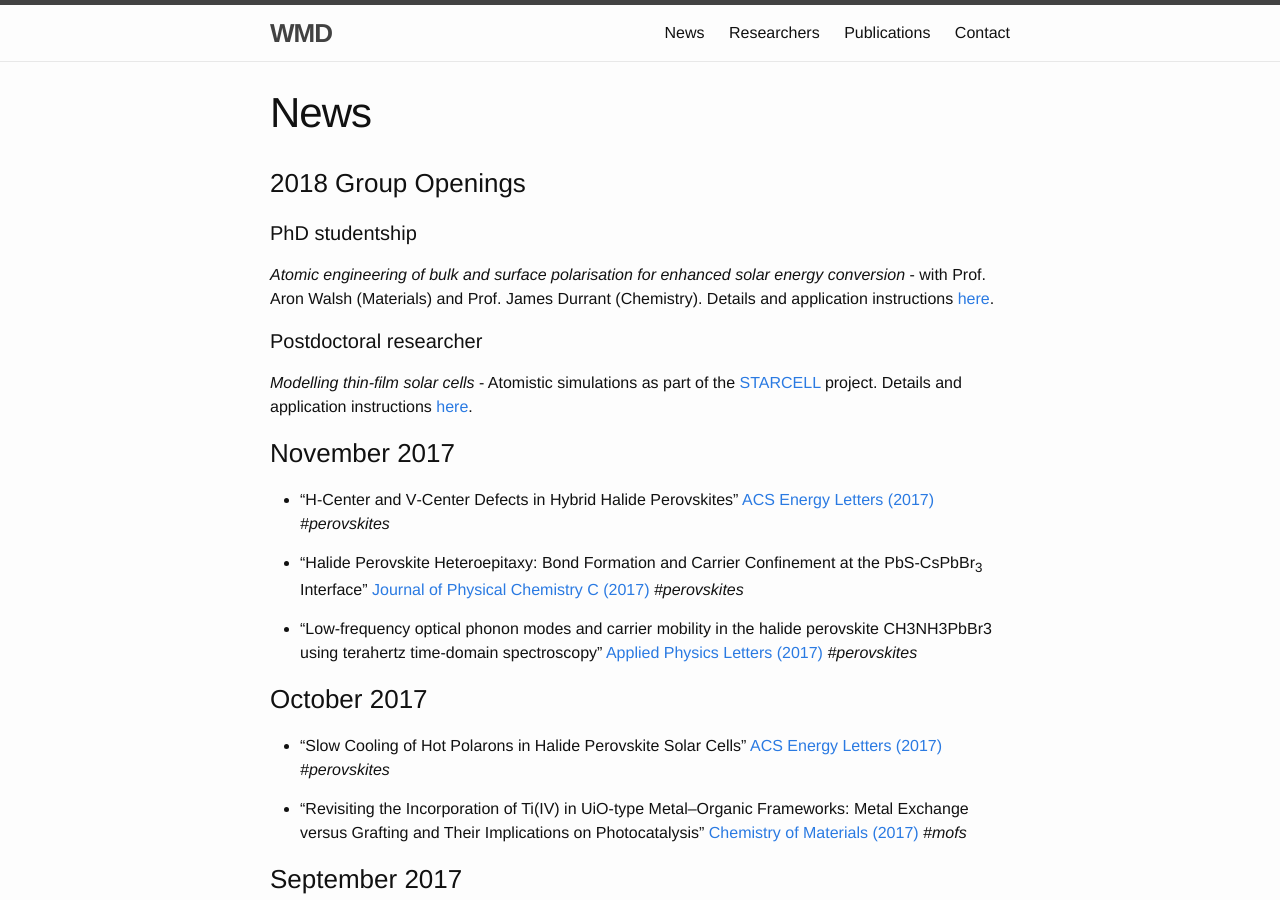
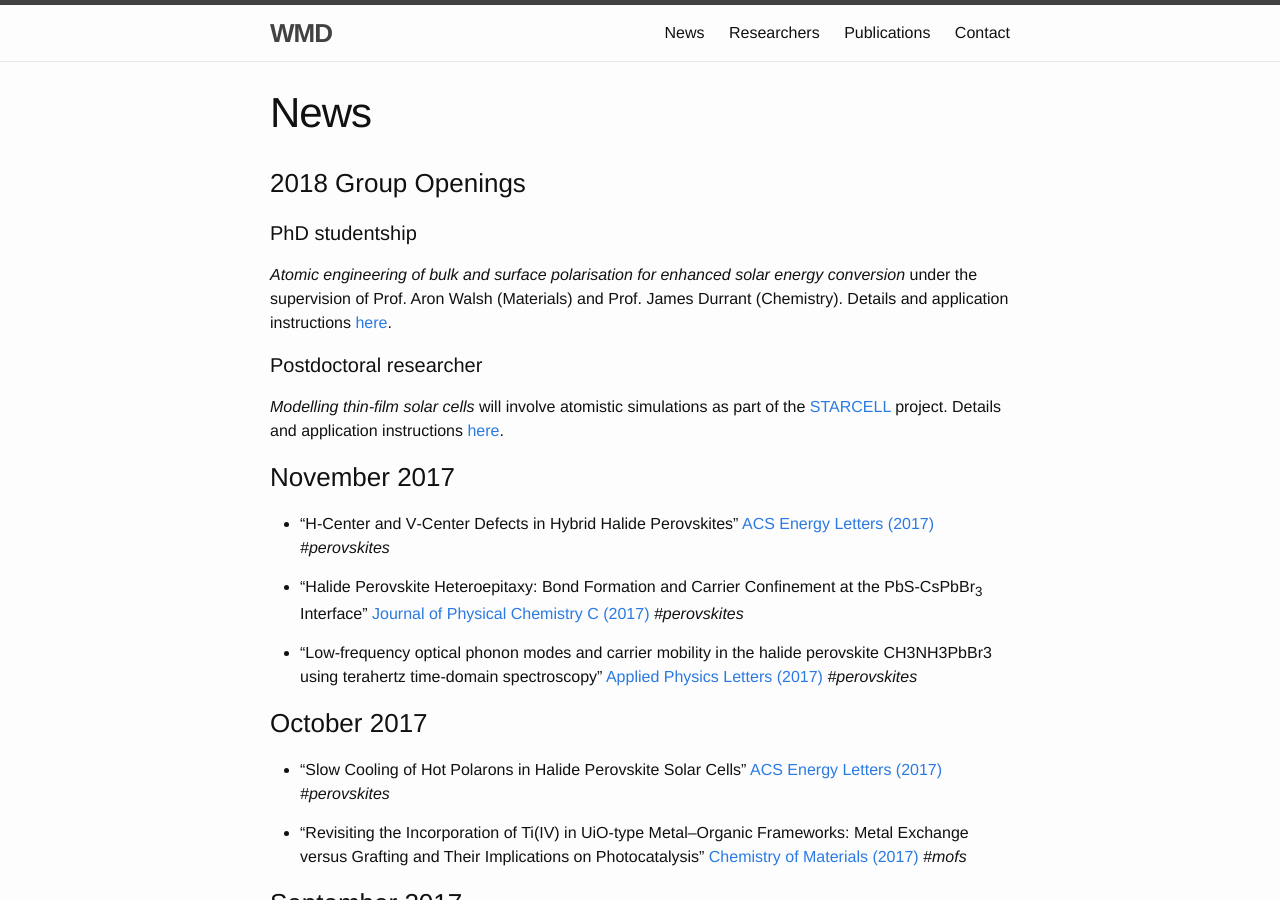
Before and after one commit to WMD-group/WMD-group.github.io, a Jekyll site: the page built from a_news.md, in a window 1280 px wide and 900 px high. Built offline with Jekyll 4.4.1, drawn with Linux system fonts in a browser that asks for light colours.

Commit message:
Update a_news.md

```diff
--- a/a_news.md
+++ b/a_news.md
@@ -8,11 +8,11 @@ permalink: /news/
 
 #### PhD studentship
 
-*Atomic engineering of bulk and surface polarisation for enhanced solar energy conversion* - with Prof. Aron Walsh (Materials) and Prof. James Durrant (Chemistry). Details and application instructions [here](http://www.imperial.ac.uk/plastic-electronics-cdt/postgraduate-training/projects-available-for-october-2018-start/fully-funded-projects).
+*Atomic engineering of bulk and surface polarisation for enhanced solar energy conversion* under the supervision of Prof. Aron Walsh (Materials) and Prof. James Durrant (Chemistry). Details and application instructions [here](http://www.imperial.ac.uk/plastic-electronics-cdt/postgraduate-training/projects-available-for-october-2018-start/fully-funded-projects).
 
 #### Postdoctoral researcher
 
-*Modelling thin-film solar cells* - Atomistic simulations as part of the [STARCELL](https://twitter.com/STARCELL_H2020) project. Details and application instructions [here](http://www.jobs.ac.uk/job/BFU443/research-associate-in-photovoltaic-materials-modelling/).
+*Modelling thin-film solar cells* will involve atomistic simulations as part of the [STARCELL](https://twitter.com/STARCELL_H2020) project. Details and application instructions [here](http://www.jobs.ac.uk/job/BFU443/research-associate-in-photovoltaic-materials-modelling/).
 
 ### November 2017
 
```
